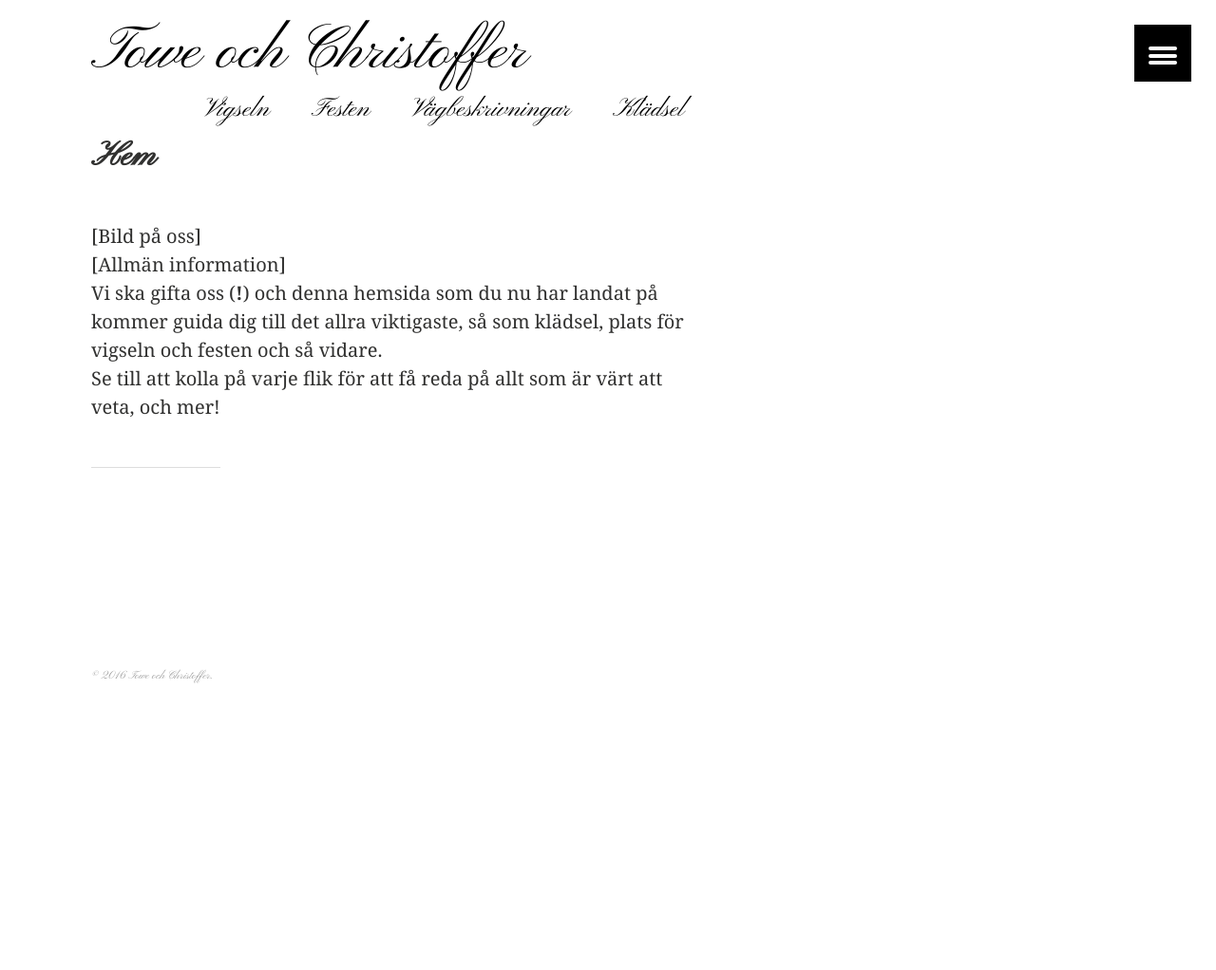
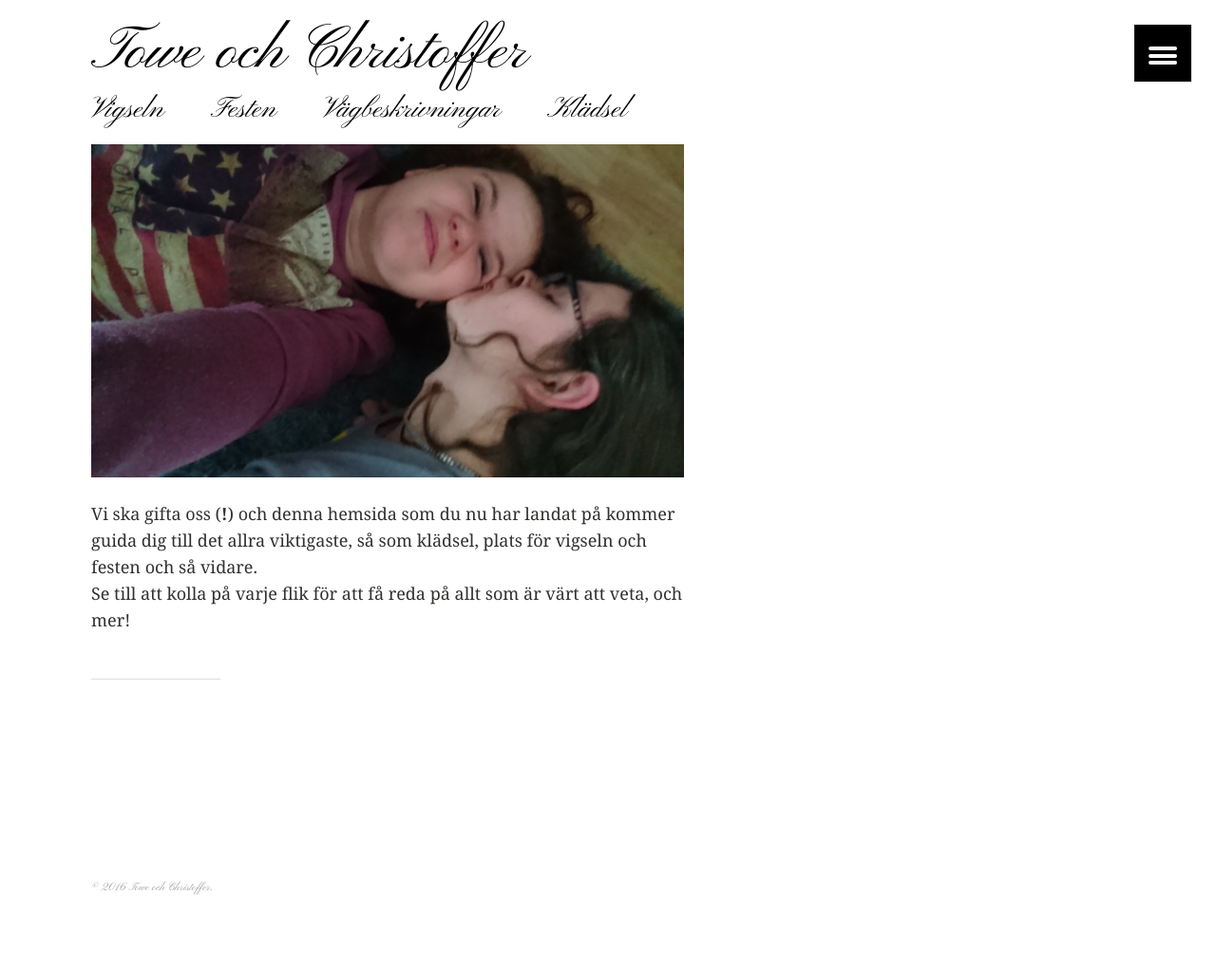
Before and after one commit to toweochchristoffer/wedding-page, a Jekyll site: the page built from index.md, in a window 1280 px wide. Shown: the whole page at 95% size. Built offline with Jekyll 4.4.1, drawn with Linux system fonts in a browser that asks for light colours; before the commit the page ends 900 px from its top, so only the background shows below that.

Commit message:
Better design and images

```diff
--- a/_config.yml
+++ b/_config.yml
@@ -5,7 +5,7 @@ description: "Bröllop"
 logo: # 120x120 px default image used for Twitter summary card
 teaser: # 400x250 px default teaser image used in image archive grid
 locale: "sv"
-url: http://toweochchristoffer.se
+url: http://localhost:4000
 
 # Jekyll configuration
 
--- a/_layouts/default.html
+++ b/_layouts/default.html
@@ -11,8 +11,7 @@
     {% include open-graph.html %}
 
     <link rel="canonical" href="{{ page.url | replace:'index.html','' | prepend: site.url }}">
-
-<link href='https://fonts.googleapis.com/css?family=Great+Vibes' rel='stylesheet' type='text/css'>
+    <link href='https://fonts.googleapis.com/css?family=Lora' rel='stylesheet' type='text/css'>
 <link href='https://fonts.googleapis.com/css?family=Pinyon+Script' rel='stylesheet' type='text/css'>
 <link href="{{ site.url }}/atom.xml" type="application/atom+xml" rel="alternate" title="{{ site.title }} Atom Feed">
     <link href="{{ site.url }}/sitemap.xml" type="application/xml" rel="sitemap" title="Sitemap">
--- /dev/null
+++ b/_layouts/home.html
@@ -0,0 +1,33 @@
+---
+layout: default
+---
+
+<div id="main" role="main" style="margin-top:20px;">
+	<article class="wrap" itemscope itemtype="http://schema.org/Article">
+		{% if page.image.feature %}
+		<div class="page-feature">
+			<div class="page-image">
+				<img src="{{ site.url }}/images/{{ page.image.feature }}" class="page-feature-image" alt="{{ page.title }}" itemprop="image">
+				{% if page.image.credit %}{% include image-credit.html %}{% endif %}
+			</div><!-- /.page-image -->
+		</div><!-- /.page-feature -->
+		{% endif %}
+		{% include breadcrumbs.html %}
+		<div class="inner-wrap">
+			<nav class="toc"></nav><!-- /.toc -->
+			<div id="content" class="page-content" itemprop="articleBody">
+				{{ content }}
+				<hr />
+				<footer class="page-footer">
+					{% if page.categories %}{% include page-author.html %}{% endif %}
+					{% if page.share == true %}{% include share-this.html %}{% endif %}
+					{% include page-meta.html %}
+				</footer><!-- /.footer -->
+				<aside>
+					{% if page.comments == true %}{% include comments.html %}{% endif %}
+				</aside>
+			</div><!-- /.content -->
+		</div><!-- /.inner-wrap -->
+		{% if page.ads == true %}<div class="ads">{% include advertising.html %}</div><!-- /.ads -->{% endif %}
+	</article><!-- ./wrap -->
+</div><!-- /#main -->
--- a/_sass/_layout.scss
+++ b/_sass/_layout.scss
@@ -1,6 +1,9 @@
 // MASTHEAD
 // --------------------------------------------------
 
+h1, h2, h3, h4, h5, h6 {
+	font-weight: 300;
+}
 #masthead {
 	padding: $gutter;
 	z-index: 5;
@@ -84,7 +87,6 @@
 		@include span-columns(7);
 		ul {
 			position: absolute;
-			right: 0;
 		}
 	}
 	.home,
@@ -93,7 +95,7 @@
 	}
 	li {
 		a {
-		  font-size: 1.7rem;
+		  font-size: 1.9rem;
 			line-height: .5 * $masthead-height; // half the height to center vertically
 			color: $black;
 		}
@@ -120,6 +122,9 @@
 	@include transition(500ms cubic-bezier(.645,.045,.355,1.000));
 	&.slide {
 		@include transform(translate(-60rem,0));
+	}
+	h1,h2,h3,h4,h5,h6 {
+		font-family: 'Lora', serif;
 	}
 }
 
--- a/index.md
+++ b/index.md
@@ -1,10 +1,10 @@
 ---
-layout: article
+layout: home
 permalink: /
 title: "Hem"
 ---
 
-[Bild på oss]
-[Allmän information]
+![](/images/2016-02-09 (1).jpg)
+
 Vi ska gifta oss (**!**) och denna hemsida som du nu har landat på kommer guida dig till det allra viktigaste, så som klädsel, plats för vigseln och festen och så vidare.
 Se till att kolla på varje flik för att få reda på allt som är värt att veta, och mer!
```
Also changed, not shown: festen.md (+4 -2 lines), getting_here.md (+1 -1 lines), images/2016-02-09 (1).jpg (added), images/2016-02-09.jpg (added), 9 other files.
